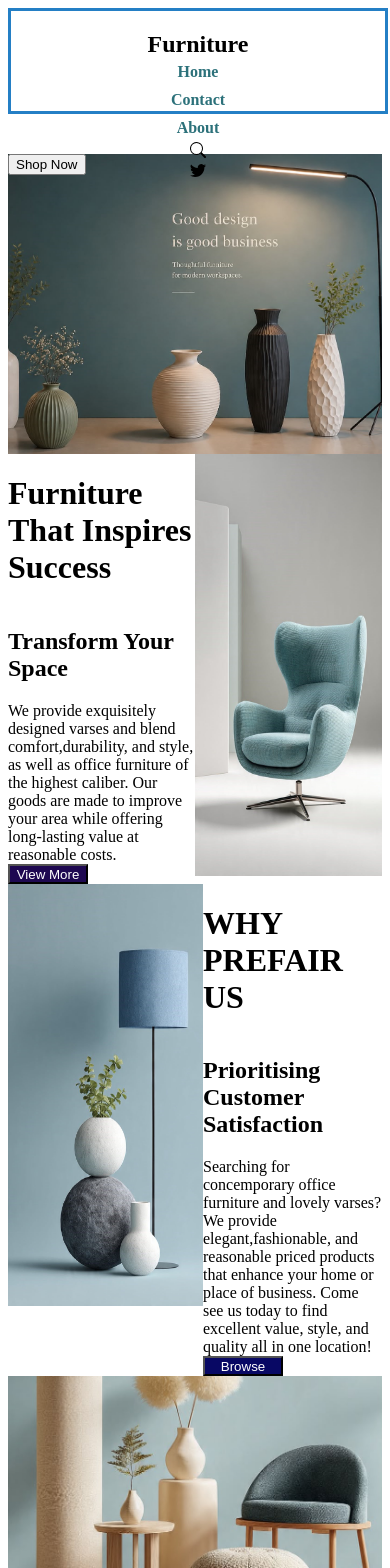
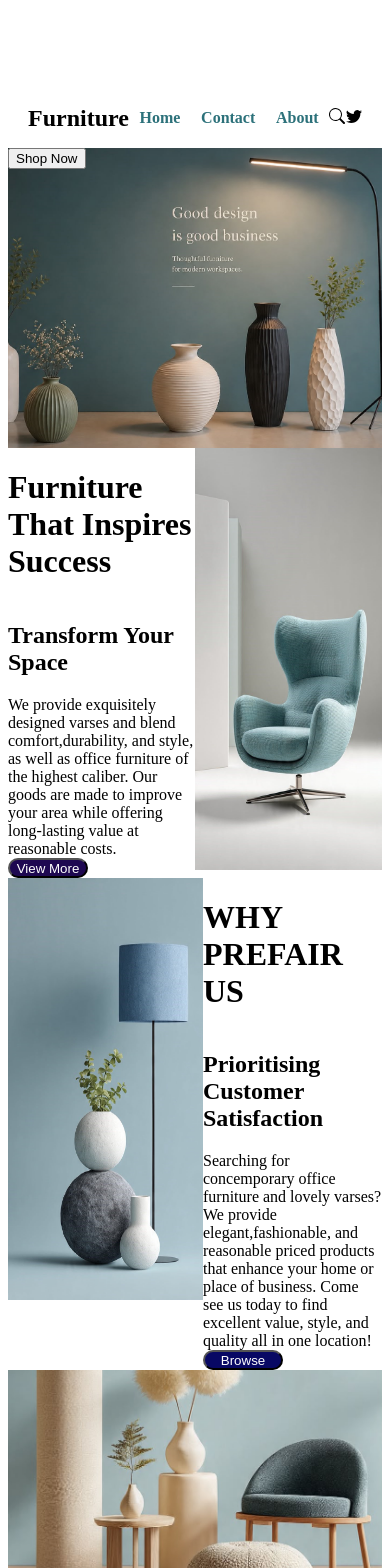
Before and after one commit to khethiwengema04-gif/ReactTS-Project1, a React (Vite) app in the folder ReactProject/: page / in a window 390 px wide. Shown: the top 1568 px of the page. Built offline with nearby package versions, Linux system fonts and the light colour scheme.

Commit message:
media query

```diff
--- a/ReactProject/src/Components/Design/Design.module.css
+++ b/ReactProject/src/Components/Design/Design.module.css
@@ -36,5 +36,6 @@
     color: white;
     align-items: center;
     justify-content: center;
+    border-radius: 20px;
 
 }
--- a/ReactProject/src/Components/Footer/Footer.module.css
+++ b/ReactProject/src/Components/Footer/Footer.module.css
@@ -29,6 +29,7 @@ footer {
     color: white;
     align-items: center;
     justify-content: center;
+    border-radius: 20px;
 }
 
 .Facebook {
--- a/ReactProject/src/Components/Furniture/Furniture.module.css
+++ b/ReactProject/src/Components/Furniture/Furniture.module.css
@@ -36,4 +36,5 @@
     color: white;
     align-items: center;
     justify-content: center;
+    border-radius: 20px;
 }
--- a/ReactProject/src/Components/Hero/hero.module.css
+++ b/ReactProject/src/Components/Hero/hero.module.css
@@ -12,18 +12,19 @@
     width: 80px;
     height: 28px;
     background-color: rgba(3, 17, 112, 0.801);
-    color: #fff;
+    color: white;
     align-items: center;
     justify-content: center;
     cursor: pointer;
-    border-radius: 8px;
+    border-radius: 20px;
     display: block;
     margin-left: 400px;
+
 }
 
 .buttonStyle {
     margin-left: 200px;
-    margin-top: 20p;
+    margin-top: 20px;
     align-items: center;
     height: 30px;
 }
--- a/ReactProject/src/Components/Modern/Modern.module.css
+++ b/ReactProject/src/Components/Modern/Modern.module.css
@@ -21,6 +21,7 @@
     color: white;
     align-items: center;
     justify-content: center;
+    border-radius: 20px;
 }
 
 /* .container {
--- a/ReactProject/src/Components/Navbar/Navbar.module.css
+++ b/ReactProject/src/Components/Navbar/Navbar.module.css
@@ -3,7 +3,7 @@ nav {
     height: 100px;
     width: 100%;
     background-color: #fff;
-    border: solid #247fc5;
+    /* border: solid #247fc5; */
 }
 
 .content {
@@ -52,6 +52,7 @@ nav {
     }
 
     .nav {
+        top: 0;
         height: 150px;
     }
 
@@ -62,7 +63,24 @@ nav {
 
 
 @media(max-width: 768px) {
-    .c {
+    .content {
         max-width: 600px;
     }
 }
+
+@media(max-width: 1280px) {
+    .content {
+        flex-direction: row;
+        height: 180px;
+
+    }
+
+    .nav {
+        height: 180px;
+        top: 0;
+    }
+
+    .links {
+        flex-direction: row;
+    }
+}
```
